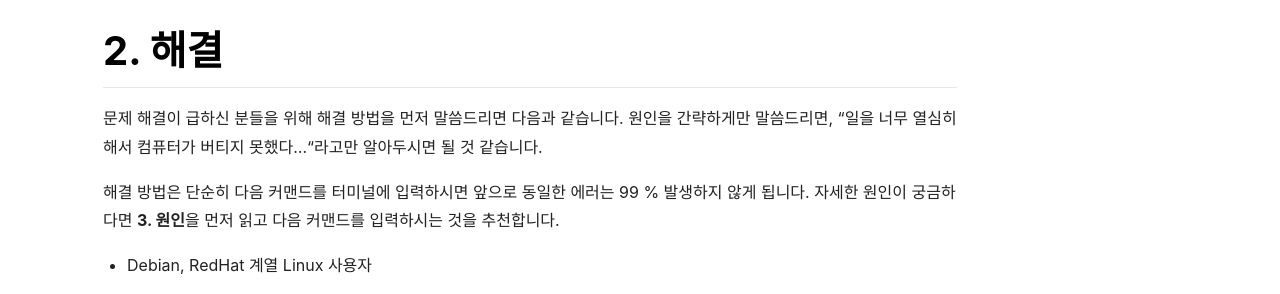
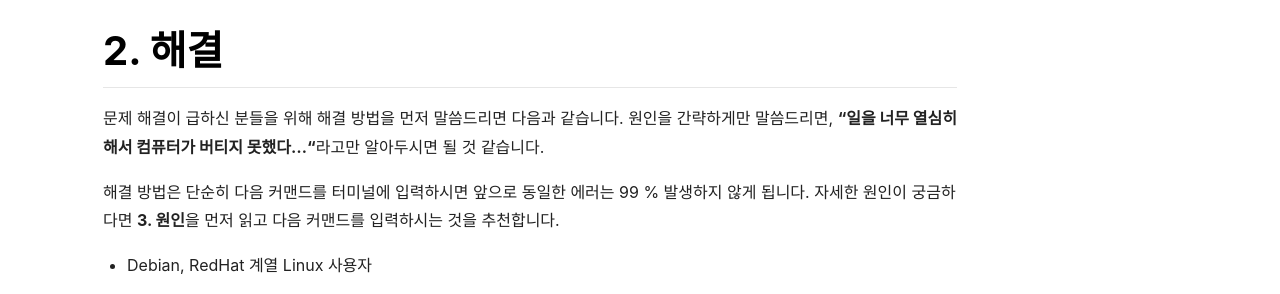
Before and after one commit to anencore94/anencore94.github.io, a Jekyll site: the page built from _posts/2020-08-20-react-error-01.md, in a window 1280 px wide. Shown: the part 584-878 px from the top of the page. Built offline with Jekyll 4.4.1, drawn with Linux system fonts in a browser that asks for light colours; nearby versions of some CDN libraries.

```diff
--- a/_posts/2020-08-20-react-error-01.md
+++ b/_posts/2020-08-20-react-error-01.md
@@ -14,7 +14,7 @@ Error: ENOSPC: System limit for number of file watchers reached, watch '/특정
 
 # 2. 해결
 
-문제 해결이 급하신 분들을 위해 해결 방법을 먼저 말씀드리면 다음과 같습니다. 원인을 간략하게만 말씀드리면, "일을 너무 열심히 해서 컴퓨터가 버티지 못했다..."라고만 알아두시면 될 것 같습니다.
+문제 해결이 급하신 분들을 위해 해결 방법을 먼저 말씀드리면 다음과 같습니다. 원인을 간략하게만 말씀드리면, **"일을 너무 열심히 해서 컴퓨터가 버티지 못했다..."**라고만 알아두시면 될 것 같습니다.
 
 해결 방법은 단순히 다음 커맨드를 터미널에 입력하시면 앞으로 동일한 에러는 99 % 발생하지 않게 됩니다. 자세한 원인이 궁금하다면 **3. 원인**을 먼저 읽고 다음 커맨드를 입력하시는 것을 추천합니다.
 - Debian, RedHat 계열 Linux 사용자
```
